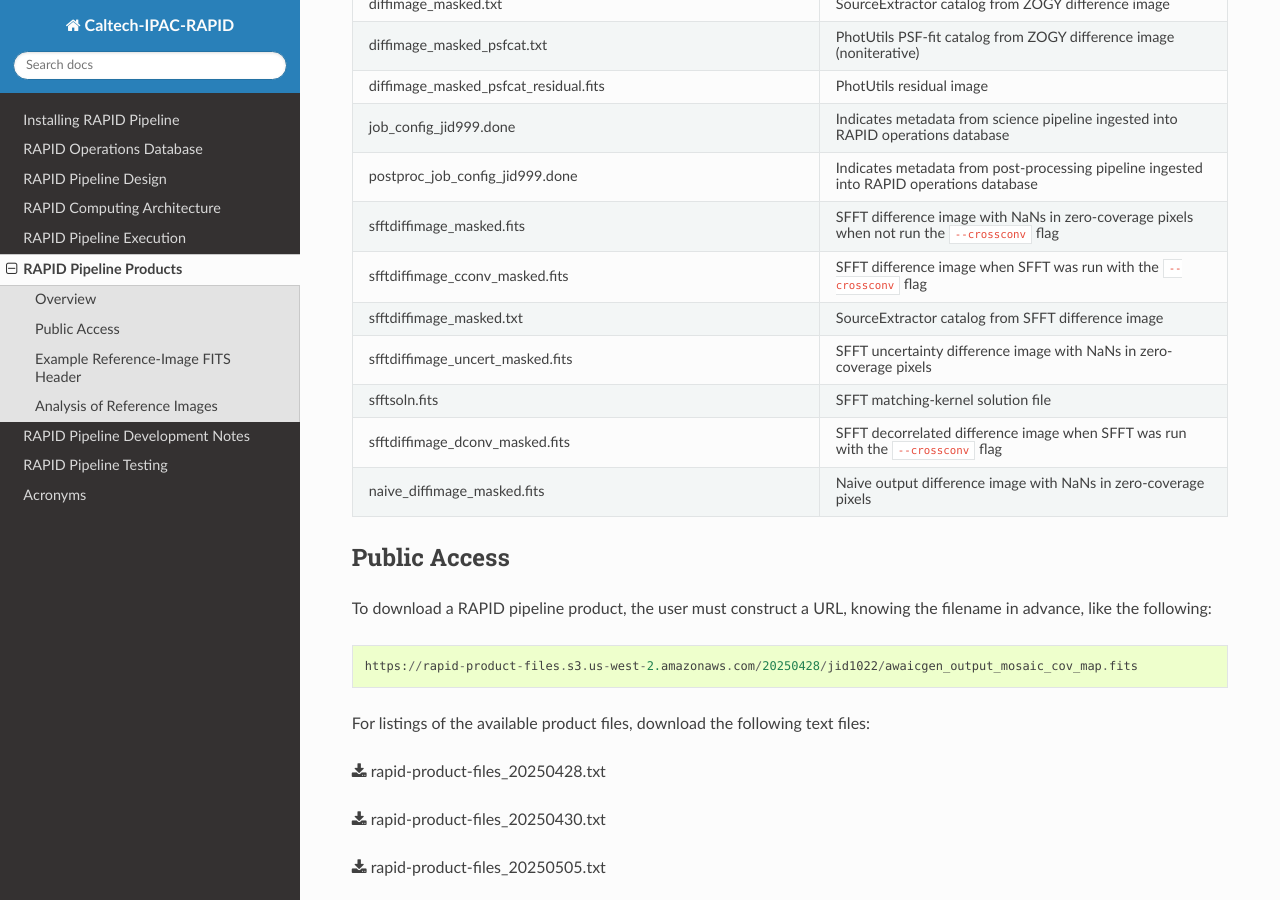
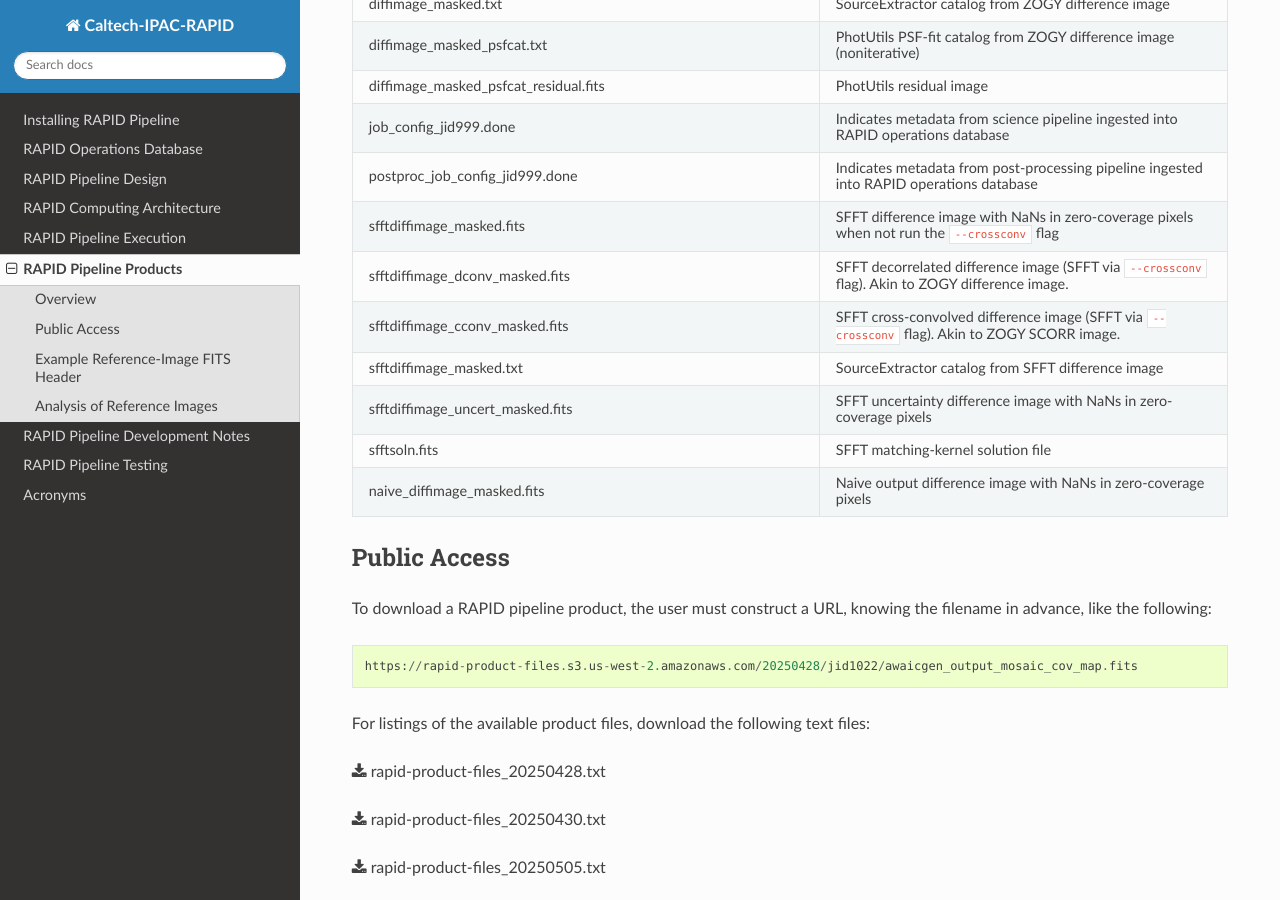
Before and after one commit to Caltech-IPAC/rapid, a Sphinx documentation site: the page built from docs/source/prod/products.rst, in a window 1280 px wide and 900 px high, scrolled down 1702 px. Built offline with Sphinx 7.4.7 and the Read the Docs theme 3.1.0, drawn with Linux system fonts in a browser that asks for light colours; formulas are drawn with MathJax 3.

Commit message:
Improved the descriptions of the SFFT products.

```diff
--- a/docs/source/prod/products.rst
+++ b/docs/source/prod/products.rst
@@ -58,11 +58,11 @@ diffimage_masked_psfcat_residual.fits                           PhotUtils residu
 job_config_jid999.done                                          Indicates metadata from science pipeline ingested into RAPID operations database
 postproc_job_config_jid999.done                                 Indicates metadata from post-processing pipeline ingested into RAPID operations database
 sfftdiffimage_masked.fits                                       SFFT difference image with NaNs in zero-coverage pixels when not run the ``--crossconv`` flag
-sfftdiffimage_cconv_masked.fits                                 SFFT difference image when SFFT was run with the ``--crossconv`` flag
+sfftdiffimage_dconv_masked.fits                                 SFFT decorrelated difference image (SFFT via ``--crossconv`` flag).  Akin to ZOGY difference image.
+sfftdiffimage_cconv_masked.fits                                 SFFT cross-convolved difference image (SFFT via ``--crossconv`` flag).  Akin to ZOGY SCORR image.
 sfftdiffimage_masked.txt                                        SourceExtractor catalog from SFFT difference image
 sfftdiffimage_uncert_masked.fits                                SFFT uncertainty difference image with NaNs in zero-coverage pixels
 sfftsoln.fits                                                   SFFT matching-kernel solution file
-sfftdiffimage_dconv_masked.fits                                 SFFT decorrelated difference image when SFFT was run with the ``--crossconv`` flag
 naive_diffimage_masked.fits                                     Naive output difference image with NaNs in zero-coverage pixels
 ==============================================================  ====================================================================================================
 
```
